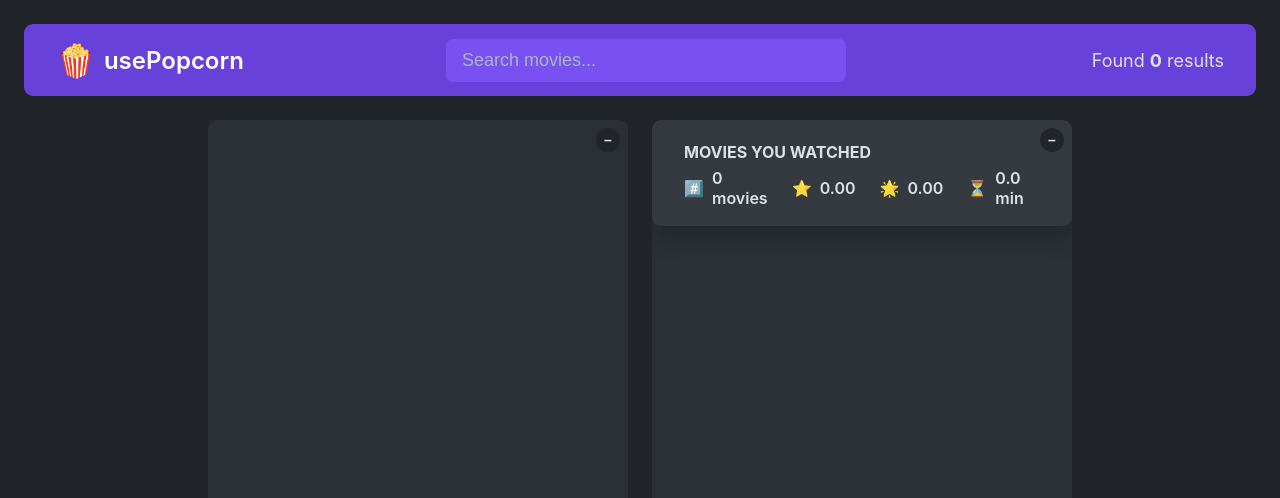
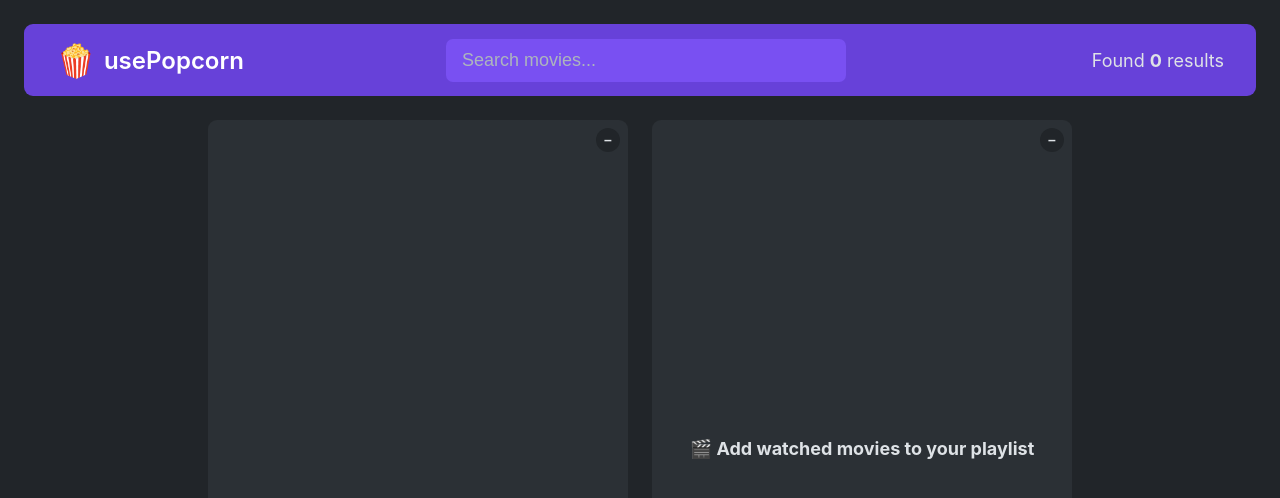
Before and after one commit to marcosmanto/usepopcorn-react, a React (Create React App) app: page / in a window 1280 px wide. Shown: the top 498 px of the page. Built offline with nearby package versions, Linux system fonts and the light colour scheme.

Commit message:
when watched movie state is empty display a message instead of the list and summary

```diff
--- a/src/App.js
+++ b/src/App.js
@@ -97,7 +97,6 @@ export default function App() {
       setMovies(data.Search)
       setError('')
     } catch (err) {
-      console.log(err.name)
       if (err.name !== 'AbortError') setError(err.message)
     } finally {
       setIsLoading(false)
@@ -113,11 +112,11 @@ export default function App() {
     const controller = new AbortController()
 
     // throttle input onchange calls
-    const timeoutId = setTimeout(() => fetchMovies(controller), 500)
+    const timeoutId = setTimeout(() => fetchMovies(controller), 200)
 
     //fetchMovies(controller) /* too many requests without delay */
 
-    // clear timeout on unmount
+    // clear timeout on unmount => this is a cleaning up function: clear side effects and memory leaking
     return () => {
       controller.abort()
       clearTimeout(timeoutId)
@@ -149,11 +148,15 @@ export default function App() {
         <Box>
           {selectedId ? (
             <MovieDetails watched={watched} selectedId={selectedId} onCloseMovie={() => setSelectedId(null)} onAddWatched={handleAddWatched} /> //key={selectedId}
-          ) : (
+          ) : watched.length > 0 ? (
             <>
               <WatchedSummary watched={watched} />
               <WatchedMovieList watched={watched} onDeleteWatched={handleDeleteWatched} />
             </>
+          ) : (
+            <p className="info">
+              <span>🎬</span> Add watched movies to your playlist
+            </p>
           )}
         </Box>
       </Main>
--- a/src/index.css
+++ b/src/index.css
@@ -72,6 +72,18 @@ body {
   padding: 4.8rem;
   color: indianred;
   font-weight: 700;
+}
+
+.info {
+  text-align: center;
+  font-size: 1.8rem;
+  color: var(--color-text);
+  font-weight: 700;
+  position: absolute;
+  top: 50%;
+  transform: translateY(-50%);
+  width: 100%;
+  margin-inline: auto;
 }
 
 /* ******* */
```
